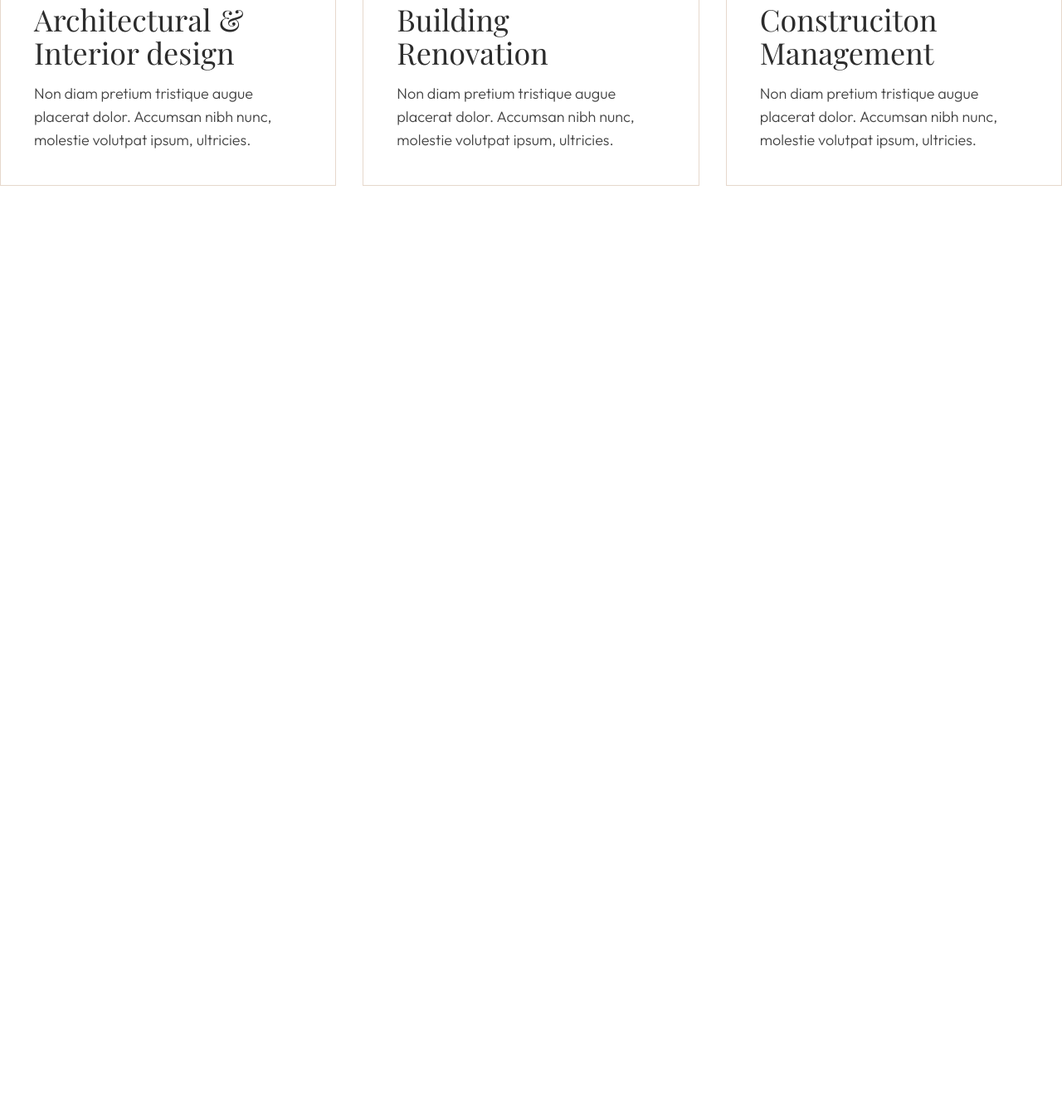
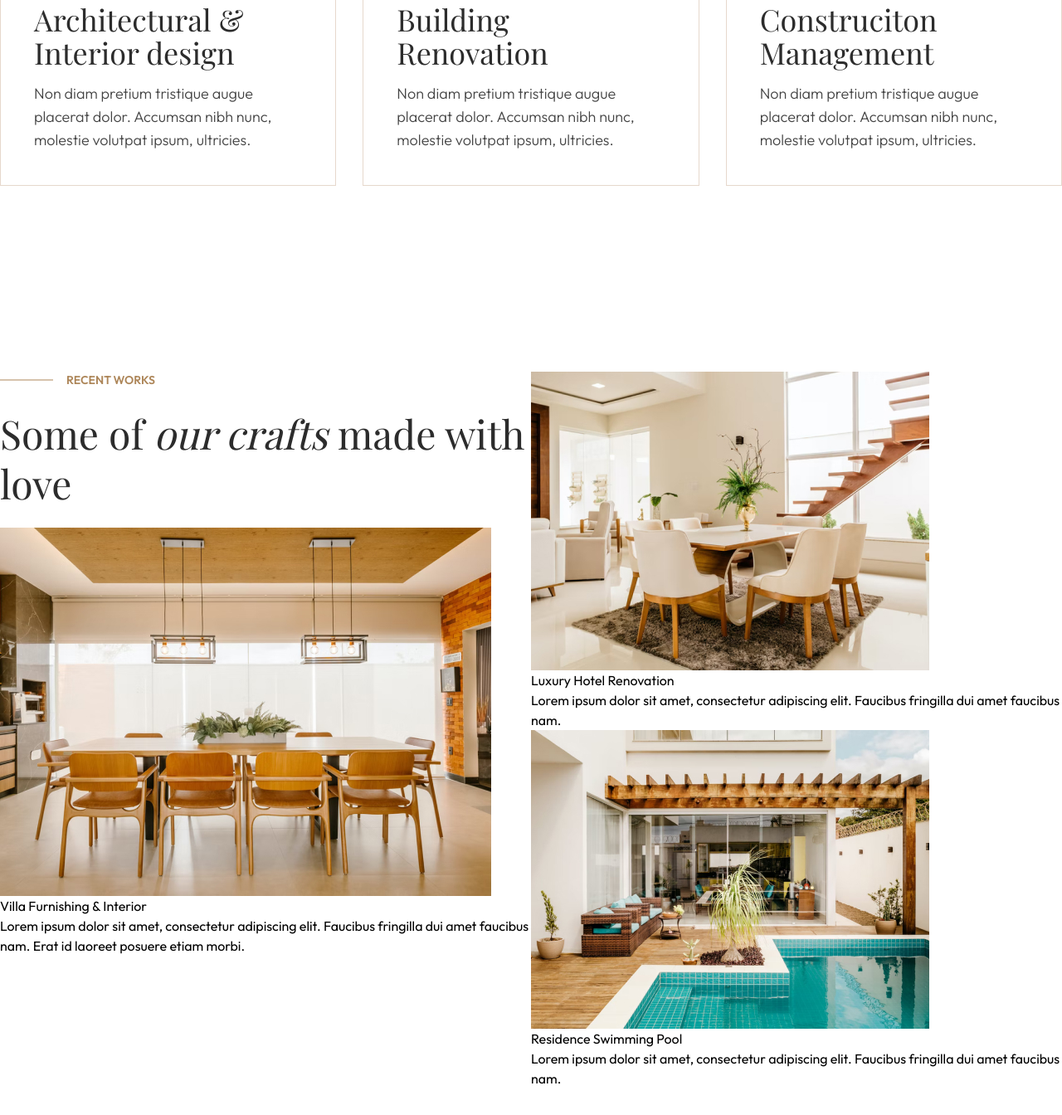
Before and after one commit to Terezie-Mazacova/Tailwind-Inteo, a website: page index.html in a window 1280 px wide. Shown: the part 2507-3851 px from the top of the page at 83% size. Before the commit the page ends 2843 px from the top, so only its background shows below. Drawn offline with nearby package versions, Linux system fonts and the light colour scheme; a web font is replaced by a local one.

Commit message:
hotova html struktura sekce Recent Works

```diff
--- a/index.html
+++ b/index.html
@@ -202,6 +202,60 @@
                 </div>
             </div>
         </section>
+
+        <section>
+            <div class="flex py-28">
+                <div class="w-1/2">
+                    <div>
+                        <div class="flex gap-4 opacity-80 mb-6">
+                            <img src="./img/Line.svg" alt="Line of Our Services">
+                            <span class="text-primary-600 text-sm font-semibold uppercase">recent works</span>
+                        </div>
+
+                        <div>
+                            <h2 class="font-playfair text-neutral-900 text-5xl mb-6 leading-tight max-w-[650px]">Some of <span class="italic">our crafts</span> made with love</h2>
+                        </div>
+                    </div>
+
+                    <div>
+                        <div>
+                            <img src="./img/recent-works-image1.jpg" alt="Furnite">
+                        </div>
+
+                        <div>
+                            <h3>Villa Furnishing & Interior</h3>
+                            <p>Lorem ipsum dolor sit amet, consectetur adipiscing elit. Faucibus fringilla dui amet faucibus nam. Erat id laoreet posuere etiam morbi.</p>
+                        </div>
+                    </div>
+                </div>
+
+                <div class="w-1/2">
+                    <div>
+                        <div>
+                            <img src="./img/recent-works-image2.jpg" alt="Furniture">
+                        </div>
+
+                        <div>
+                            <h3>Luxury Hotel Renovation</h3>
+                            <p>Lorem ipsum dolor sit amet, consectetur adipiscing elit. Faucibus fringilla dui amet faucibus nam.</p>
+                        </div>
+                    </div>
+
+                    <div>
+                        <div>
+                            <img src="./img/recent-works-image3.jpg" alt="Furniture">
+                        </div>
+
+                        <div>
+                            <h3>Residence Swimming Pool</h3>
+                            <p>Lorem ipsum dolor sit amet, consectetur adipiscing elit. Faucibus fringilla dui amet faucibus nam.</p>
+                        </div>
+                    </div>
+                </div>
+
+
+            </div>
+        </section>
     </main>
 </body>
 </html>
```
Also changed, not shown: img/recent-works-image1.jpg (added), img/recent-works-image2.jpg (added), img/recent-works-image3.jpg (added), output.css.
